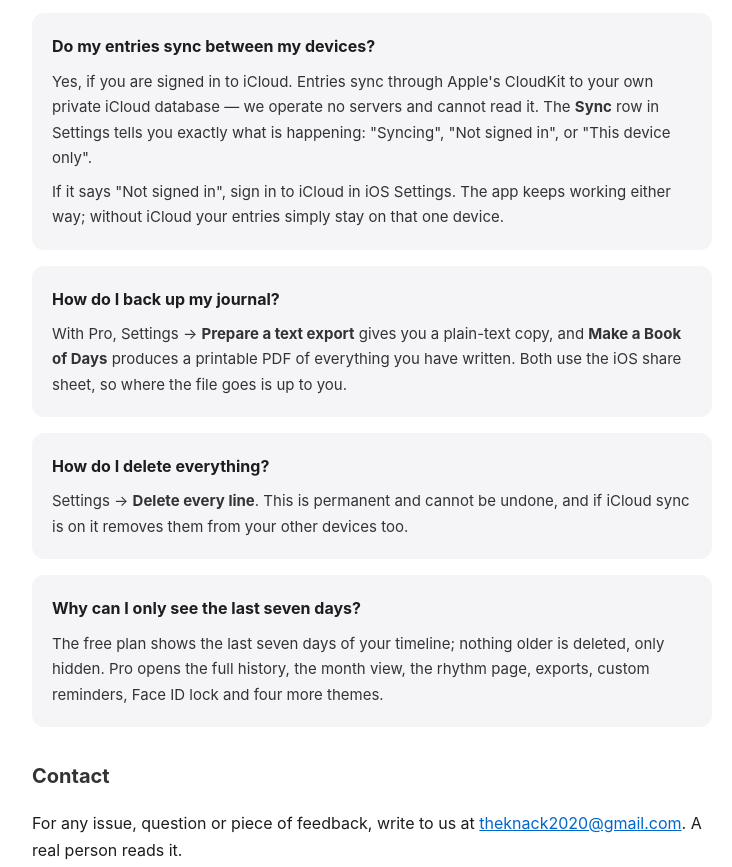
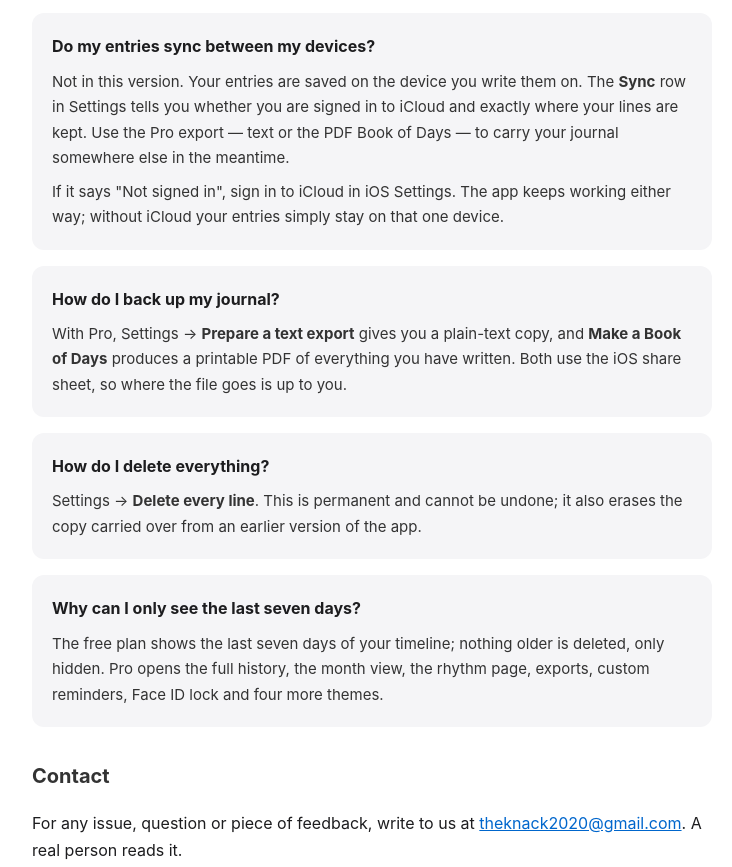
Before and after one commit to theknack2020-sketch/microjournal-privacy, a plain HTML site: page support.html in a window 1280 px wide. Shown: the part 1039-1906 px from the top of the page, without its empty margins (268-1000 px from the left). Drawn offline with Linux system fonts and the light colour scheme.

Commit message:
Support: answer the sync question the way this version behaves
The FAQ still said entries sync between devices and quoted Settings labels the
app no longer uses. The policy and terms were corrected already; this page was
the last one left promising it.

```diff
--- a/support.html
+++ b/support.html
@@ -52,7 +52,7 @@
 
     <div class="faq">
         <h3>Do my entries sync between my devices?</h3>
-        <p>Yes, if you are signed in to iCloud. Entries sync through Apple's CloudKit to your own private iCloud database — we operate no servers and cannot read it. The <strong>Sync</strong> row in Settings tells you exactly what is happening: "Syncing", "Not signed in", or "This device only".</p>
+        <p>Not in this version. Your entries are saved on the device you write them on. The <strong>Sync</strong> row in Settings tells you whether you are signed in to iCloud and exactly where your lines are kept. Use the Pro export — text or the PDF Book of Days — to carry your journal somewhere else in the meantime.</p>
         <p>If it says "Not signed in", sign in to iCloud in iOS Settings. The app keeps working either way; without iCloud your entries simply stay on that one device.</p>
     </div>
 
@@ -63,7 +63,7 @@
 
     <div class="faq">
         <h3>How do I delete everything?</h3>
-        <p>Settings → <strong>Delete every line</strong>. This is permanent and cannot be undone, and if iCloud sync is on it removes them from your other devices too.</p>
+        <p>Settings → <strong>Delete every line</strong>. This is permanent and cannot be undone; it also erases the copy carried over from an earlier version of the app.</p>
     </div>
 
     <div class="faq">
```
